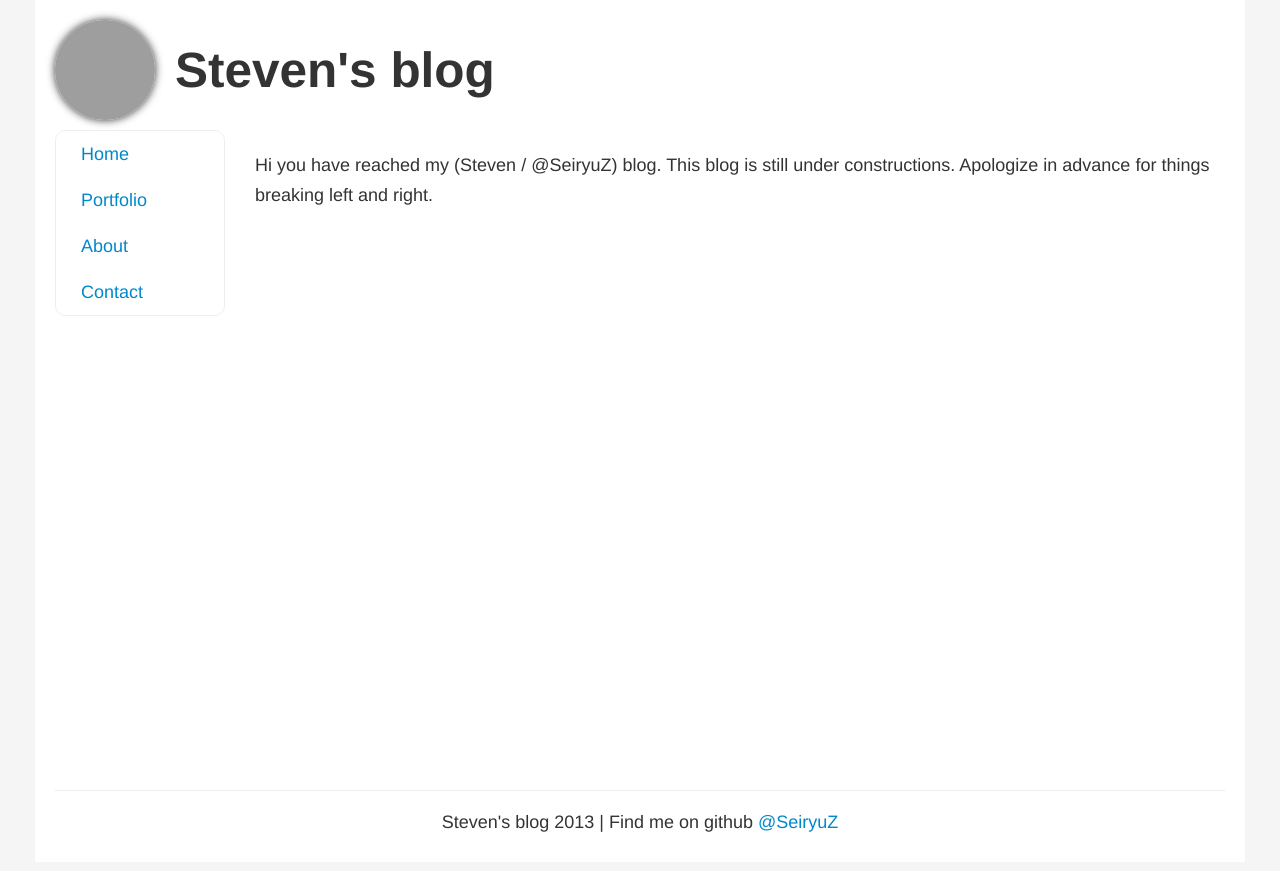
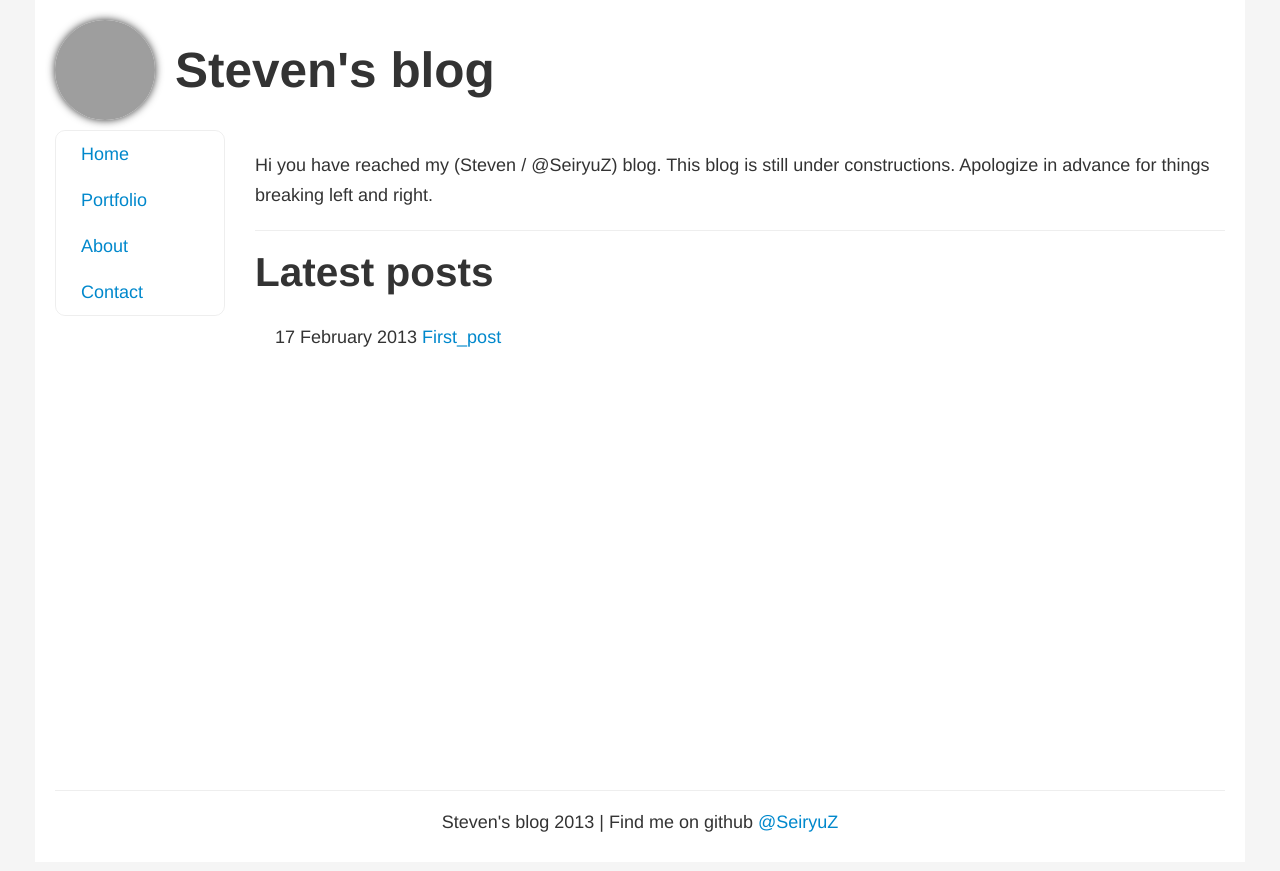
Before and after one commit to SeiryuZ/seiryuz.github.com, a Jekyll site: the page built from index.html, in a window 1280 px wide, cut to the strip 0-871 px from the top of the page. Built offline with Jekyll 4.4.1, drawn with Linux system fonts in a browser that asks for light colours; the list of posts is cut into pages by our own code; grey boxes are pictures that could not be loaded.

Commit message:
Added first post

```diff
--- a/index.html
+++ b/index.html
@@ -3,3 +3,21 @@ layout: default
 ---
 
 <p>Hi you have reached my (Steven / @SeiryuZ) blog. This blog is still under constructions. Apologize in advance for things breaking left and right.</p>
+<hr>
+
+<!-- from https://github.com/Bilalh/bilalh.github.com/ -->
+<h2>Latest posts</h2>
+  {% assign posts = site.posts %}
+  {% assign listing_limit = 4 %}
+  {% for post in posts limit: listing_limit %}
+    <div class="post-listing">
+      <div class="inner">
+        <span class="title">
+        <span class="date">{{ post.date | date: "%d %B %Y" }}</span>
+        {% if post.url %}<a href="{{post.url}}">{% endif %}
+          {{ post.title }}
+        {% if post.url %}</a>{% endif %}
+        </span>
+      </div>
+    </div>
+  {% endfor %}
```
Also changed, not shown: _posts/2013-02-17-first_post.md (added, +7 -0 lines), 1 other file.
